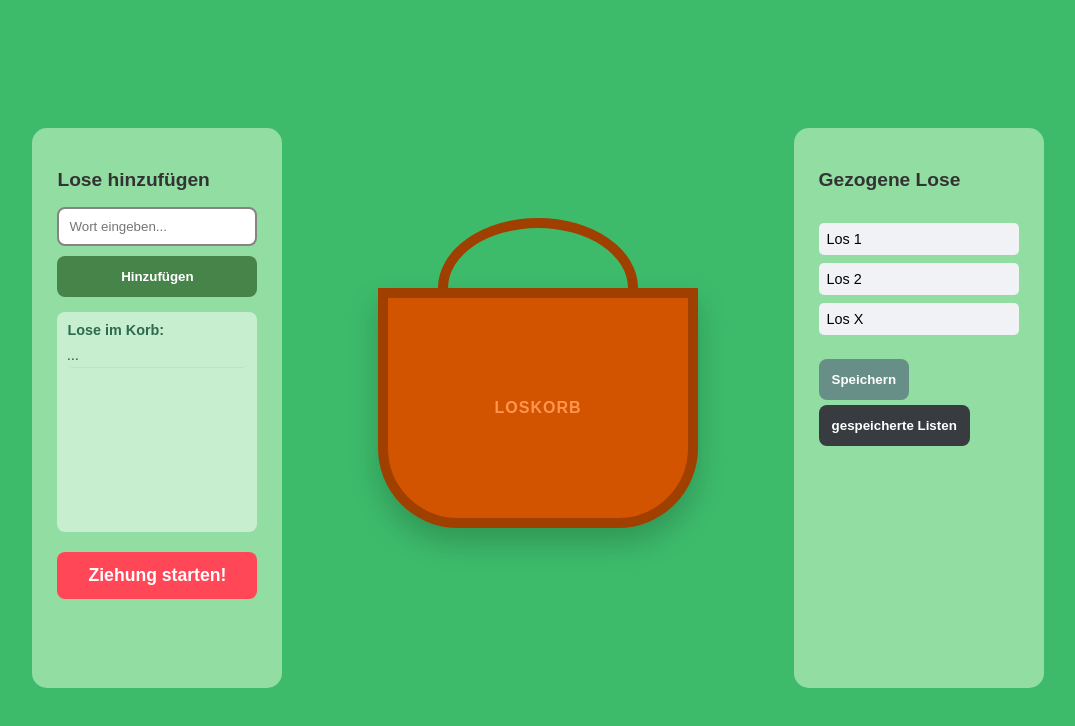
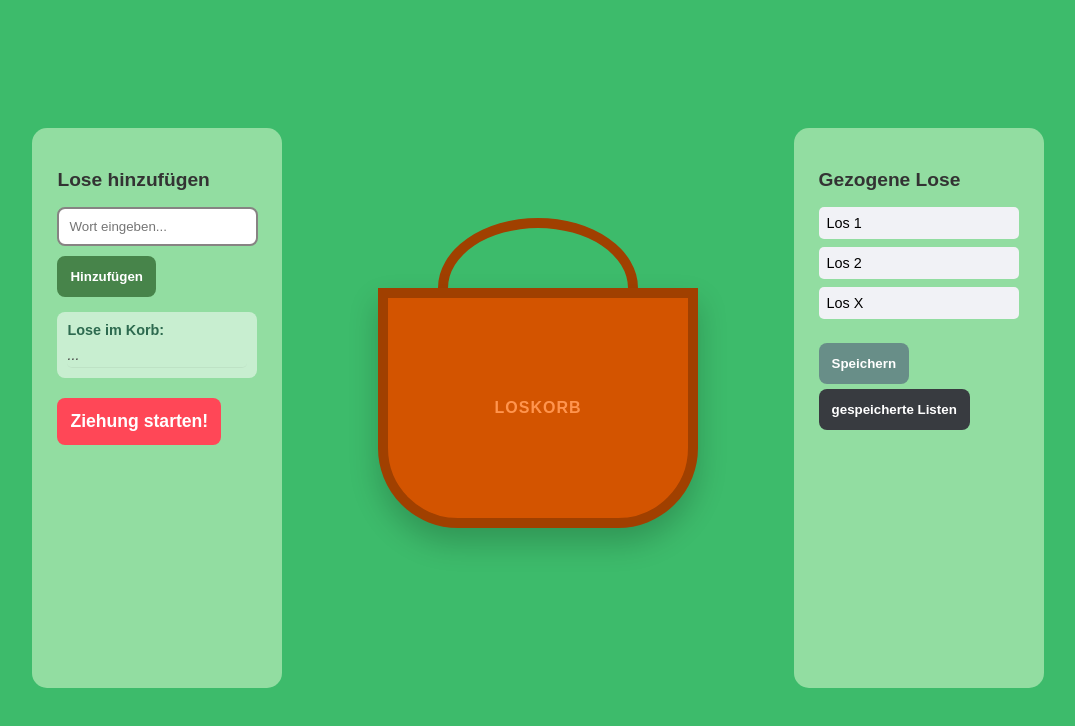
Before and after one commit to dilarawgn/Webentwicklung, a plain HTML site: page index.html in a window 1280 px wide. Shown: the whole page, without its empty margins (102-1177 px from the left). Drawn offline with Linux system fonts and the light colour scheme.

Commit message:
verbessert

```diff
--- a/name.css
+++ b/name.css
@@ -21,13 +21,12 @@ aside {
     background: rgb(146, 221, 161);
     padding: 25px;
     border-radius: 15px;
-    display: flex;
     flex-direction: column;
 }
 
 h2 { font-size: 1.2rem; color: #333; }
 
-/* Eingabefelder & Buttons */
+/* eingabefelder & buttons */
 input {
     padding: 10px;
     border: 2px solid #878383;
@@ -54,7 +53,6 @@ input {
     flex-direction: column;
     max-height: 200px;
 }
-
 .input-preview h3 {
     font-size: 0.9rem;
     margin: 0 0 5px 0;
@@ -84,7 +82,7 @@ input {
 .save-btn { background-color: #4c5a7798; color: white; margin-top: auto; margin-bottom: 5px; }
 .load-btn { background-color: #383b40; color: white; }
 
-/* Der Korb */
+/* der korb */
 .drawing-area {
     display: flex;
     flex-direction: column;
@@ -135,7 +133,7 @@ li {
     font-size: 0.9rem;
 }
 
-/* TABLET-ANSICHT */
+/* tablet ansiht */
 @media (max-width: 1024px) {
     .container {
         grid-template-columns: 1fr 1fr;
@@ -149,7 +147,7 @@ li {
     }
 }
 
-/* HANDY-ANSICHT */
+/* handy ansicht*/
 @media (max-width: 768px) {
     body {
         height: auto;
```
Also changed, not shown: index.html (+0 -1 lines).
